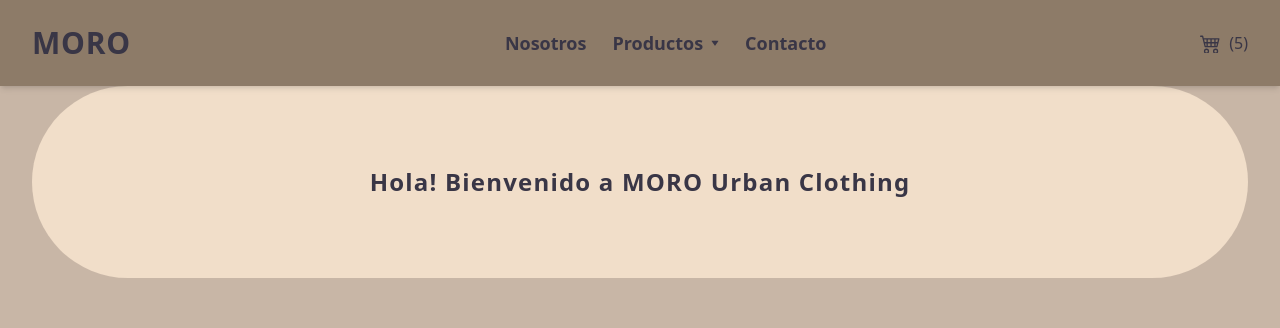
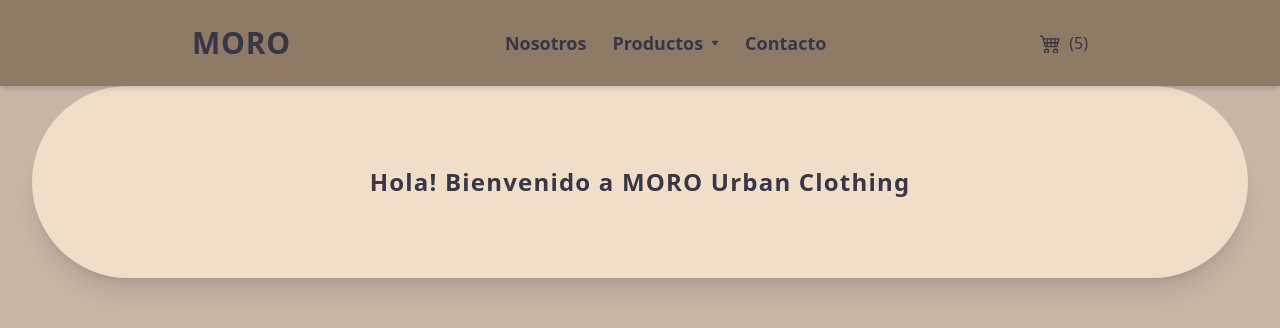
Before and after one commit to fktz94/EntregaFinal-Ortiz, a React (Vite) app: page / in a window 1280 px wide. Shown: the top 328 px of the page. Built offline with nearby package versions, Linux system fonts and the light colour scheme; the HTML template or start-up script is replaced by a standard one.

Commit message:
navbar styles

```diff
--- a/src/App.jsx
+++ b/src/App.jsx
@@ -4,9 +4,9 @@ import ItemListContainer from './components/ItemListContainer';
 export default function App() {
   const greeting = 'Hola! Bienvenido a MORO Urban Clothing';
   return (
-    <div className="flex flex-col">
+    <>
       <NavBar />
       <ItemListContainer greeting={greeting} />
-    </div>
+    </>
   );
 }
--- a/src/components/ItemListContainer.jsx
+++ b/src/components/ItemListContainer.jsx
@@ -1,6 +1,6 @@
 export default function ItemListContainer({ greeting }) {
   return (
-    <div className="mx-8 p-20 rounded-full flex items-center justify-center bg-fourth">
+    <div className="mx-8 p-20 rounded-full flex items-center justify-center shadow-xl bg-fourth">
       <span className="text-2xl font-semibold tracking-wider">{greeting}</span>
     </div>
   );
--- a/src/components/NavBar.jsx
+++ b/src/components/NavBar.jsx
@@ -68,7 +68,8 @@ function NavLink({ text }) {
 
 export default function NavBar() {
   return (
-    <header className="px-8 py-5 flex justify-between items-center sticky top-0 shadow-md bg-first">
+    <header className="p-5 sticky top-0 shadow-md bg-first">
+      <div className="flex justify-between items-center max-w-4xl m-auto">
         <span className="font-bold cursor-default text-3xl tracking-wide transition-colors hover:text-fourth">
           MORO
         </span>
@@ -80,6 +81,7 @@ export default function NavBar() {
           </ul>
         </nav>
         <CartWidget />
+      </div>
     </header>
   );
 }
```
Also changed, not shown: 1 other file (tests, documents, lock files or other folders). Lines whose indentation alone changed are shown as unchanged.
